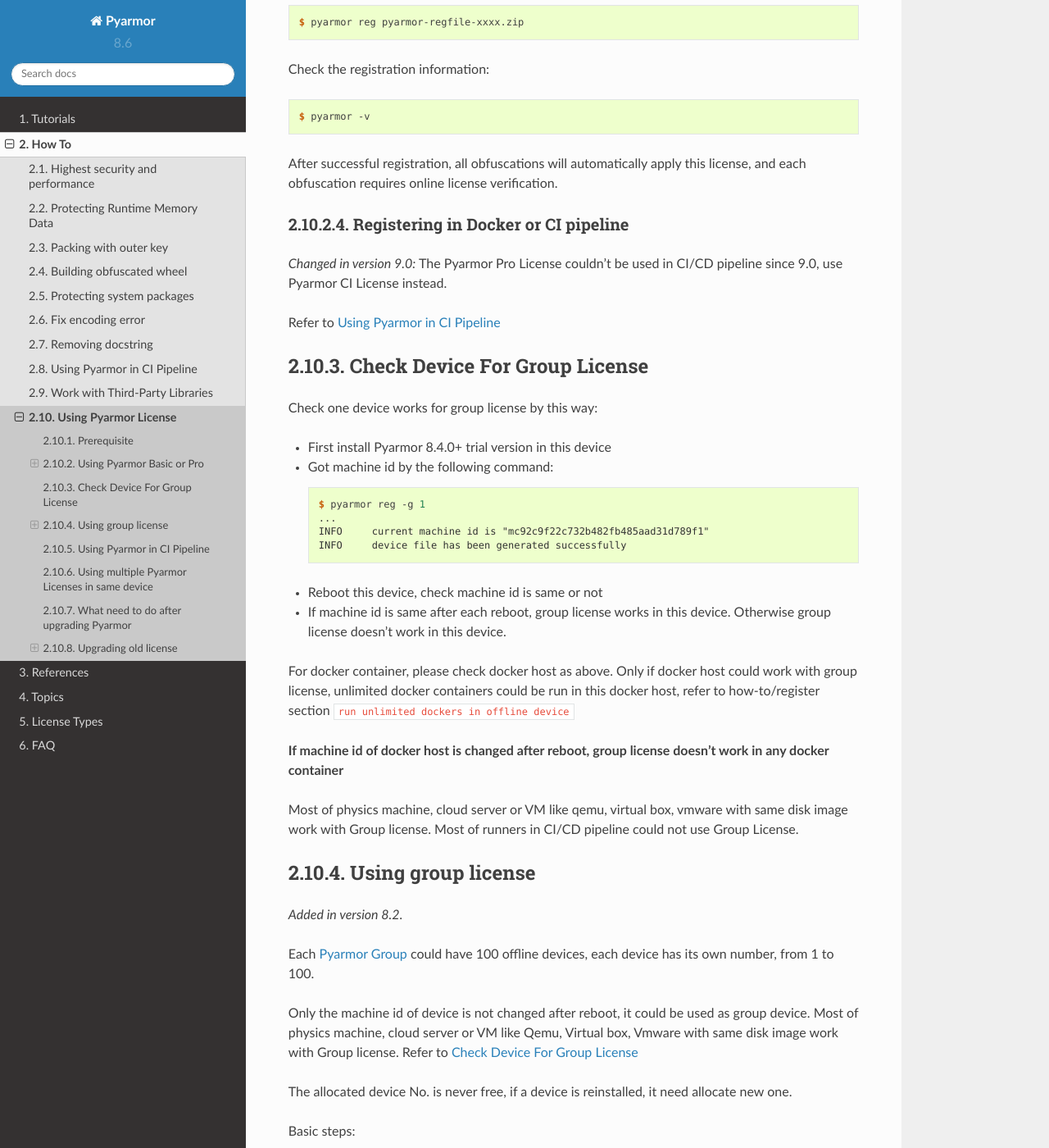
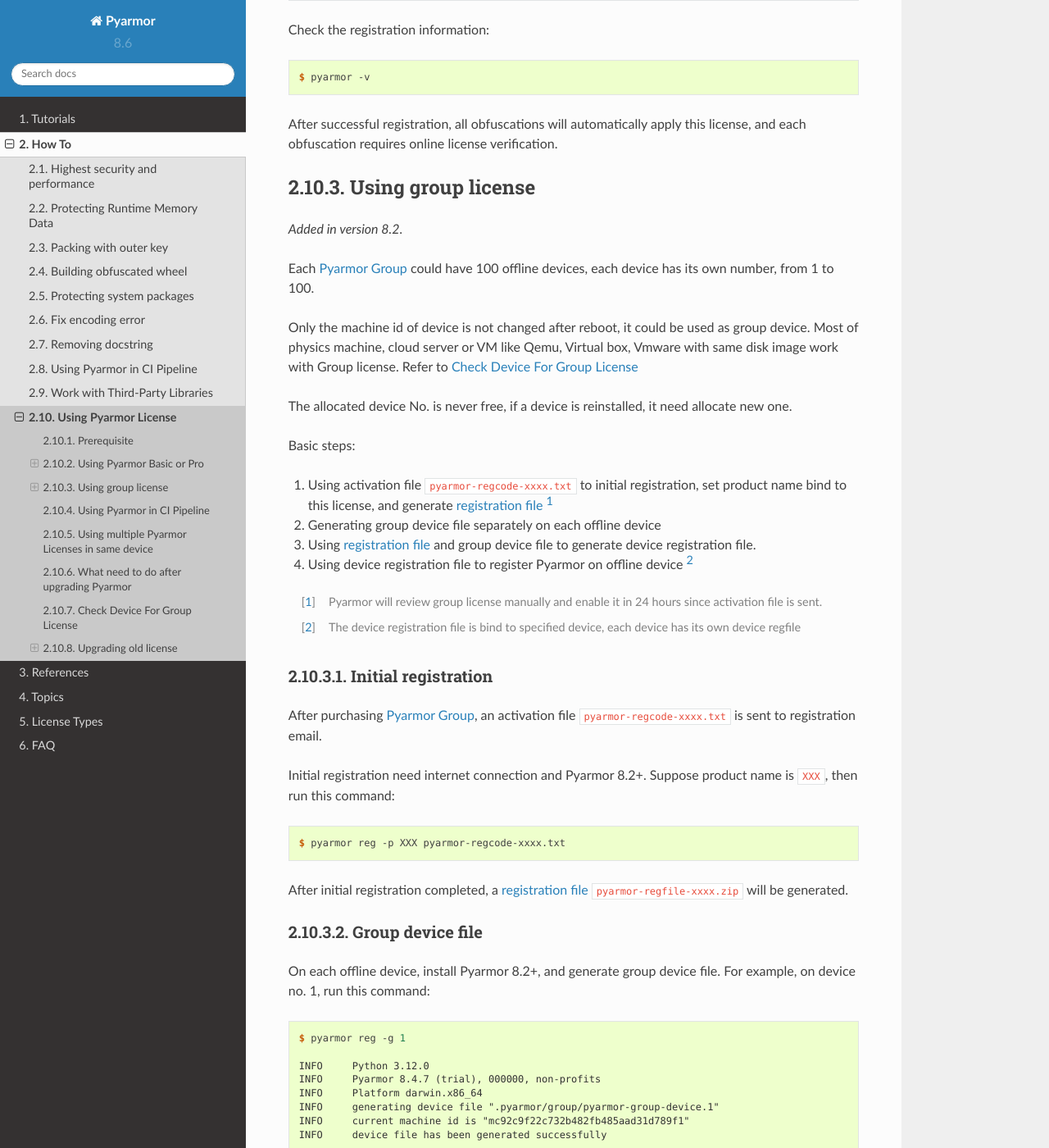
Before and after one commit to dashingsoft/pyarmor, a Sphinx documentation site: the page built from docs/how-to/register.rst, in a window 1280 px wide and 1400 px high, scrolled down 2347 px. Shown: the whole window at 82% size. Built offline with Sphinx 7.4.7 and the Read the Docs theme 2.0.0, drawn with Linux system fonts in a browser that asks for light colours; some of the changed text lies outside the part shown.

Commit message:
Refine doc

```diff
--- a/docs/how-to/register.rst
+++ b/docs/how-to/register.rst
@@ -79,38 +79,6 @@
 
 After successful registration, all obfuscations will automatically apply this license, and each obfuscation requires online license verification.
 
-Registering in Docker or CI pipeline
-------------------------------------
-
-.. versionchanged:: 9.0
-    The Pyarmor Pro License couldn't be used in CI/CD pipeline since 9.0, use Pyarmor CI License instead.
-
-Refer to :ref:`Using Pyarmor in CI Pipeline`
-
-.. _Check Device For Group License:
-
-Check Device For Group License
-==============================
-
-Check one device works for group license by this way:
-
-* First install Pyarmor 8.4.0+ trial version in this device
-* Got machine id by the following command::
-
-    $ pyarmor reg -g 1
-    ...
-    INFO     current machine id is "mc92c9f22c732b482fb485aad31d789f1"
-    INFO     device file has been generated successfully
-
-* Reboot this device, check machine id is same or not
-* If machine id is same after each reboot, group license works in this device. Otherwise group license doesn't work in this device.
-
-For docker container, please check docker host as above. Only if docker host could work with group license, unlimited docker containers could be run in this docker host, refer to :doc:`how-to/register` section ``run unlimited dockers in offline device``
-
-**If machine id of docker host is changed after reboot, group license doesn't work in any docker container**
-
-Most of physics machine, cloud server or VM like qemu, virtual box, vmware with same disk image work with Group license. Most of runners in CI/CD pipeline could not use Group License.
-
 Using group license
 ===================
 
@@ -131,8 +99,6 @@
 
 .. [#] Pyarmor will review group license manually and enable it in 24 hours since activation file is sent.
 .. [#] The device registration file is bind to specified device, each device has its own device regfile
-
-__ https://docs.github.com/en/actions/hosting-your-own-runners/managing-self-hosted-runners/about-self-hosted-runners
 
 Initial registration
 --------------------
@@ -399,24 +365,17 @@
 
 If run `pyarmor-auth` in Linux VM or WSL, please check group license could work in Linux VM or WSL. It may need generate new device regfile for Linux VM or WSL.
 
-Using group license in CI pipeline
-----------------------------------
-
-.. deprecated:: 9.0
-    Use Pyarmor CI License instead, refer to :ref:`Using Pyarmor in CI Pipeline`
-
-Pyarmor Group License could not be used in CI pipeline generally.
-
 .. _using pyarmor in ci pipeline:
 
 Using Pyarmor in CI Pipeline
 =============================
 
-.. versionadded:: 9.0
+.. versionchanged:: 9.0
+    Pyarmor Pro License couldn't be used in CI/CD pipeline since 9.0
 
-For free version, it's enough to install pyarmor by `pip install pyarmor` in the pipeline.
+For free version, just install pyarmor by `pip install pyarmor` in the pipeline.
 
-Pyarmor Pro License and Pyarmor Group License couldn't be used in CI/CD pipeline.
+Since Pyarmor 9.0, Pyarmor Pro License and Pyarmor Group License couldn't be used in CI/CD pipeline.
 
 Pyarmor Basic and CI License could be used in CI/CD pipeline by this way
 
--- a/docs/licenses.rst
+++ b/docs/licenses.rst
@@ -72,7 +72,7 @@
      -
      - Y
 
-.. rubric:: notes
+.. rubric:: Notes
 
 .. [#]
    - Big Script: file size exceeds a certain value.
```
Also changed, not shown: other parts of docs/how-to/register.rst (+24 -0 lines).
